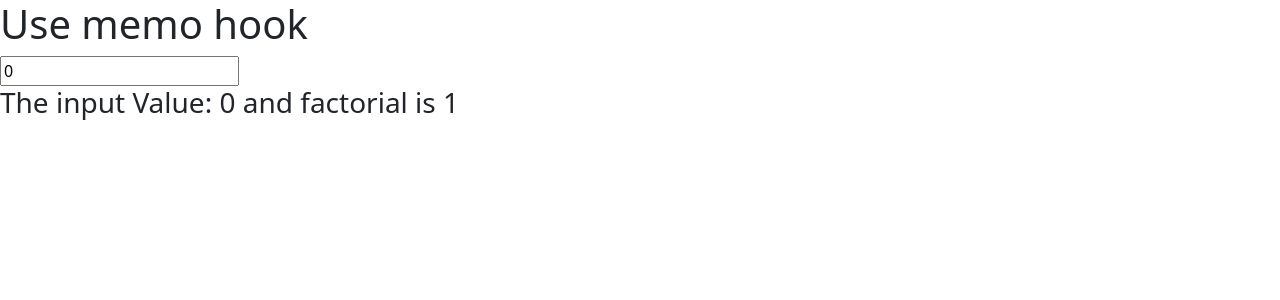
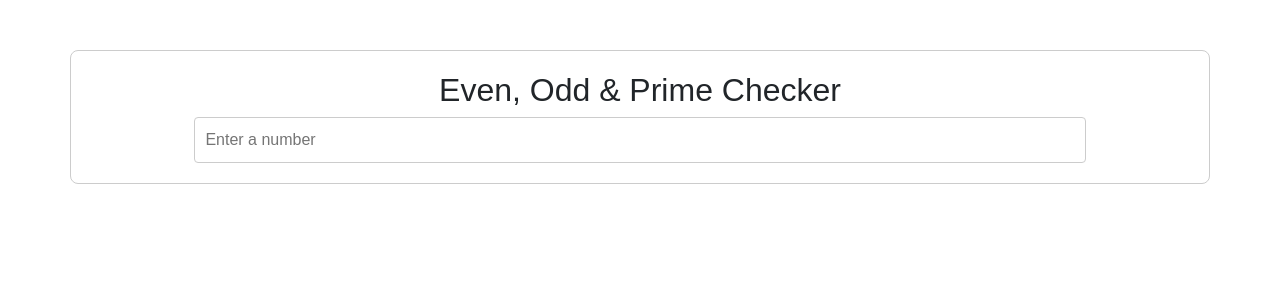
Before and after one commit to ajitpatil789/React-Test1, a React (Vite) app: page / in a window 1280 px wide. Shown: the top 300 px of the page. Built offline with nearby package versions, Linux system fonts and the light colour scheme.

Commit message:
FilterList and NumberChecker task done

```diff
--- a/src/App.jsx
+++ b/src/App.jsx
@@ -20,6 +20,8 @@ import ComponentC from "./UseContextHook/ComponentC";
 import AppLayout from "./UseContext2/AppLayout";
 import UseMemoHook from "./UseMemo Hook/UseMemoHook";
 
+import NumberChecker from "./UseMemo Hook/NumberChecker";
+
 function App() {
   return (
     <>
@@ -40,7 +42,10 @@ function App() {
         <ComponentC />
       </CompanyProvider> */}
       {/* <AppLayout /> */}
-      <UseMemoHook />
+      {/* <UseMemoHook /> */}
+      {/* <StudentSearch /> */}
+
+      <NumberChecker />
     </>
   );
 }
--- /dev/null
+++ b/src/UseMemo Hook/NumberChecker.css
@@ -0,0 +1,21 @@
+.container {
+  max-width: 400px;
+  margin: 50px auto;
+  padding: 20px;
+  border: 1px solid #ccc;
+  border-radius: 8px;
+  text-align: center;
+  font-family: Arial, sans-serif;
+}
+input {
+  width: 80%;
+  padding: 10px;
+  margin: 10px 0;
+  border: 1px solid #ccc;
+  border-radius: 4px;
+  font-size: 16px;
+}
+.result p {
+  font-size: 18px;
+  margin: 10px 0;
+}
--- /dev/null
+++ b/src/UseMemo Hook/NumberChecker.jsx
@@ -0,0 +1,43 @@
+import React, { useState, useMemo } from "react";
+import "./NumberChecker.css";
+
+const NumberChecker = () => {
+  const [number, setNumber] = useState("");
+
+  const isEvenOdd = useMemo(() => {
+    if (number === "") return "";
+    return number % 2 === 0 ? "Even" : "Odd";
+  }, [number]);
+
+  const isPrime = useMemo(() => {
+    if (number === "" || number < 2) return "Not Prime";
+    for (let i = 2; i <= Math.sqrt(number); i++) {
+      if (number % i === 0) return "Not Prime";
+    }
+    return "Prime";
+  }, [number]);
+
+  return (
+    <div className="container">
+      <h2>Even, Odd & Prime Checker</h2>
+      <input
+        type="number"
+        value={number}
+        onChange={(e) => setNumber(e.target.value)}
+        placeholder="Enter a number"
+      />
+      {number !== "" && (
+        <div className="result">
+          <p>
+            <strong>Even/Odd:</strong> {isEvenOdd}
+          </p>
+          <p>
+            <strong>Prime Status:</strong> {isPrime}
+          </p>
+        </div>
+      )}
+    </div>
+  );
+};
+
+export default NumberChecker;
```
Also changed, not shown: src/UseMemo Hook/FilterList.jsx (added, +52 -0 lines).
